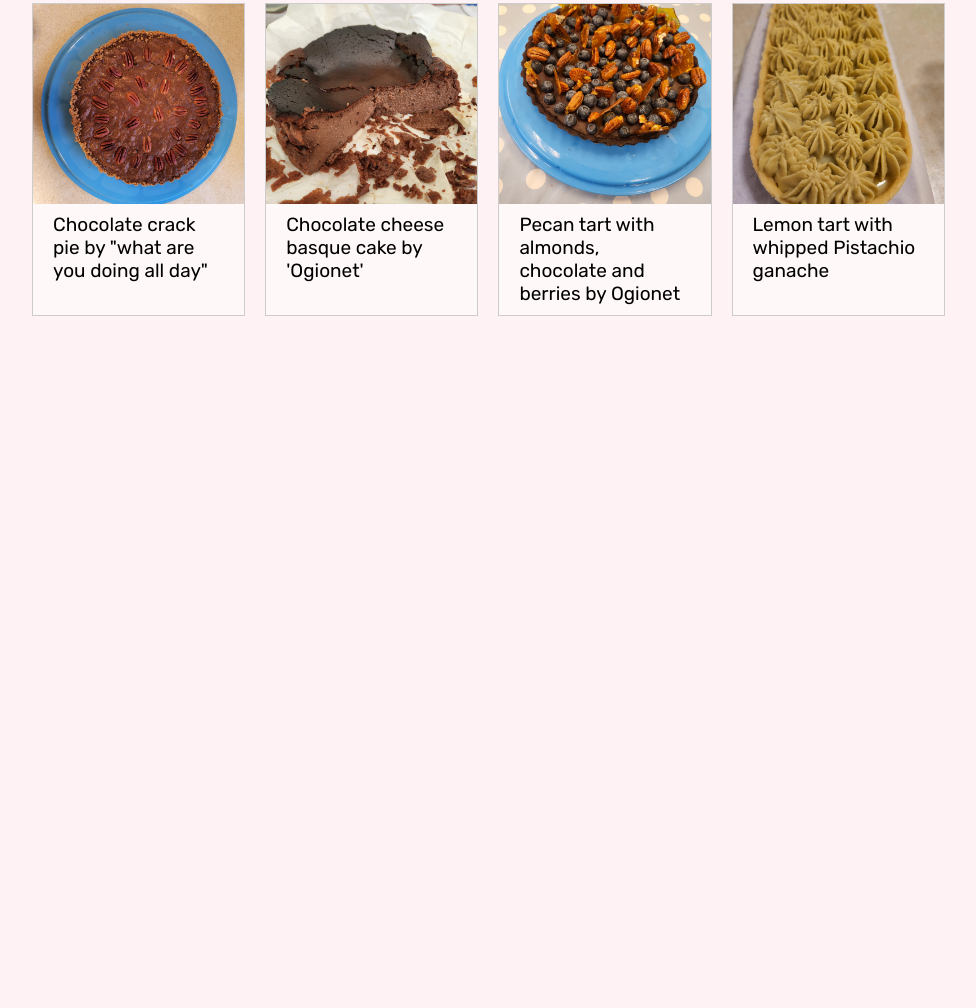
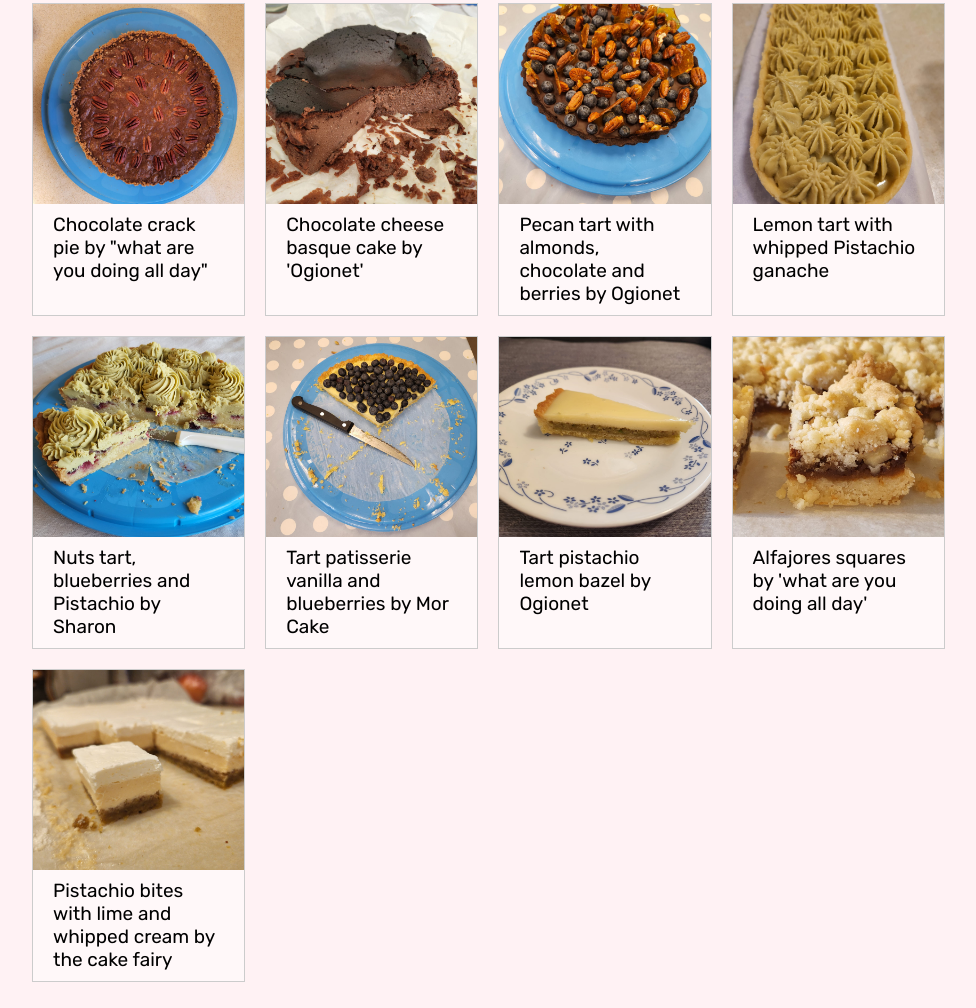
Before and after one commit to AmitLevinson/dr-cake, a plain HTML site: page index.html in a window 1280 px wide. Shown: the part 890-1898 px from the top of the page, without its empty margins (138-1114 px from the left). Before the commit the page ends 1266 px from the top, so only its background shows below. Drawn offline with Linux system fonts and the light colour scheme; a web font is replaced by a local one.

Commit message:
add more cakes

```diff
--- a/index.html
+++ b/index.html
@@ -170,6 +170,61 @@
                 </div>
             </div>
 
+            <div class="card">
+                <div class="card-image">
+                    <img src="cakes/nuts_tart.jpeg" alt="Nuts tart, blueberries and Pistachio by Sharon">
+                </div>
+                <div class="card-body">
+                    <p>
+                        Nuts tart, blueberries and Pistachio by Sharon
+                    </p>
+                </div>
+            </div>
+
+            <div class="card">
+                <div class="card-image">
+                    <img src="cakes/tart_patiserrie.jpeg" alt="Tart patisserie vanilla and blueberries by Mor Cake">
+                </div>
+                <div class="card-body">
+                    <p>
+                        Tart patisserie vanilla and blueberries by Mor Cake
+                    </p>
+                </div>
+            </div>
+
+            <div class="card">
+                <div class="card-image">
+                    <img src="cakes/tart_bazel.jpeg" alt="Tart pistachio lemon bazel by Ogionet">
+                </div>
+                <div class="card-body">
+                    <p>
+                        Tart pistachio lemon bazel by Ogionet
+                    </p>
+                </div>
+            </div>
+
+            <div class="card">
+                <div class="card-image">
+                    <img src="cakes/alfajores_squares.jpeg" alt="Alfajores squares by 'what are you doing all day'">
+                </div>
+                <div class="card-body">
+                    <p>
+                        Alfajores squares by 'what are you doing all day'
+                    </p>
+                </div>
+            </div>
+
+            <div class="card">
+                <div class="card-image">
+                    <img src="cakes/pistachio_bites.jpeg" alt="Pistachio bites with lime and whipped cream by the cake fairy">
+                </div>
+                <div class="card-body">
+                    <p>
+                        Pistachio bites with lime and whipped cream by the cake fairy
+                    </p>
+                </div>
+            </div>
+
 
         </div>
 
```
Also changed, not shown: cakes/alfajores_squares.jpeg (added), cakes/nuts_tart.jpeg (added), cakes/pistachio_bites.jpeg (added), cakes/tart_bazel.jpeg (added), cakes/tart_patiserrie.jpeg (added).
